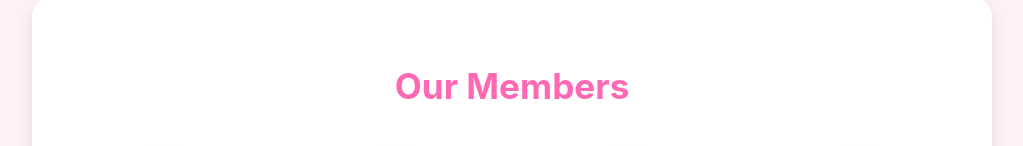
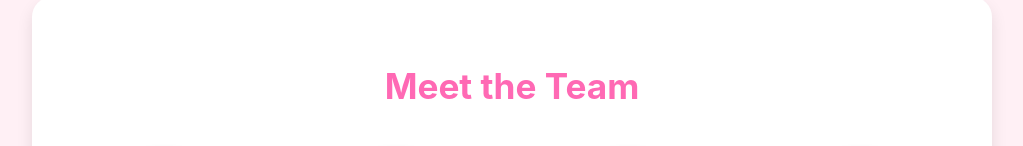
Before and after one commit to tk-v-lab/20250726_ppl-lp, a plain HTML site: page index.html in a window 1280 px wide. Shown: the part 898-1044 px from the top of the page, without its empty margins (128-1151 px from the left). Drawn offline with Linux system fonts and the light colour scheme; a web font is replaced by a local one.

Commit message:
メンバー紹介タイトル変更

```diff
--- a/index.html
+++ b/index.html
@@ -196,7 +196,7 @@
             </section>
 
             <section class="members">
-                <h2>Our Members</h2>
+                <h2>Meet the Team</h2>
                 <div class="member-grid">
                     <div class="member-card">
                         <img src="素材/プロフィール画像/Yuya.png" alt="Yuyaのプロフィール画像">
```
